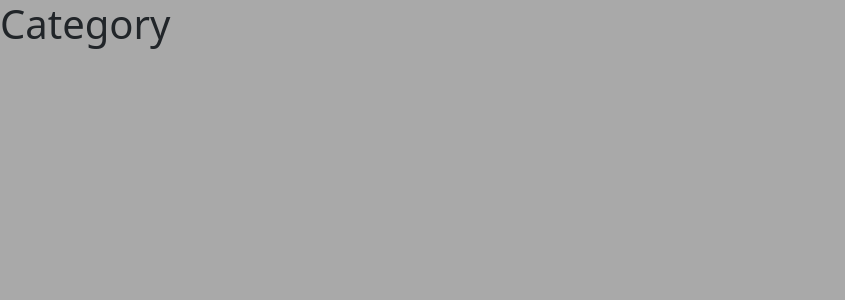
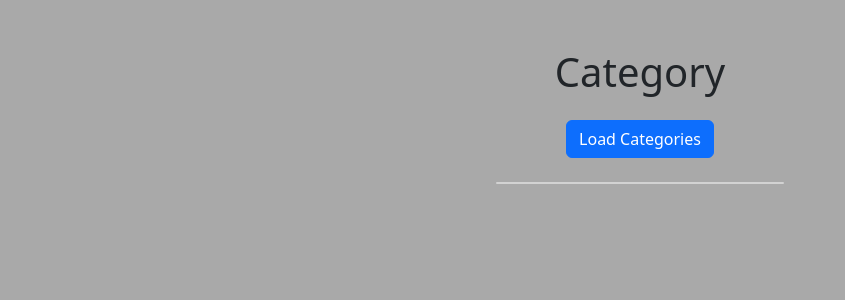
Before and after one commit to TharinduDMadushanka/spring-boot-study-room, a React (Vite) app in the folder IJSE/cmjd106/src/Frontend/: page /category in a window 1280 px wide. Shown: the top 300 px of the page, without its empty margins (0-845 px from the left). Built offline with nearby package versions, Linux system fonts and the light colour scheme.

Commit message:
completed load category

```diff
--- a/IJSE/cmjd106/src/Frontend/src/pages/Category.tsx
+++ b/IJSE/cmjd106/src/Frontend/src/pages/Category.tsx
@@ -1,9 +1,40 @@
-function Category(){
+import {useState} from "react";
+import CategoryType from "../types/CategoryType.tsx";
+import axios from "axios";
 
-    return(
-        <div>
-            <h1>Category</h1>
+function Category() {
+
+    const [categories, setCategories] = useState<CategoryType[]>([]);
+
+    // const [categoryName, setCategoryName]= useState<string>("");
+
+    async function loadCategories() {
+        const response = await axios.get("http://localhost:8080/categories");
+        setCategories(response.data);
+    }
+
+    return (
+        <div className="container text-center mt-5">
+            {/* Centered H1 */}
+            <h1 className="mb-4">Category</h1>
+
+            {/* Styled Button */}
+            <button className="btn btn-primary mb-4" onClick={loadCategories}>
+                Load Categories
+            </button>
+
+            {/* Categories in Cards or List */}
+            <div className="d-flex justify-content-center align-items-center" >
+                <div className="card" style={{width: "18rem"}}>
+                    {categories && categories.map(function (category: CategoryType) {
+                        return (
+                            <h3>~ {category.name}</h3>
+                        );
+                    })}
+                </div>
+            </div>
         </div>
+
     );
 
 }
--- a/IJSE/cmjd106/src/Frontend/src/types/CategoryType.tsx
+++ b/IJSE/cmjd106/src/Frontend/src/types/CategoryType.tsx
@@ -1,7 +1,7 @@
 
 interface CategoryType{
-    title: string,
-    description: string
+    id: number;
+    name:string;
 }
 
 export default CategoryType
```
